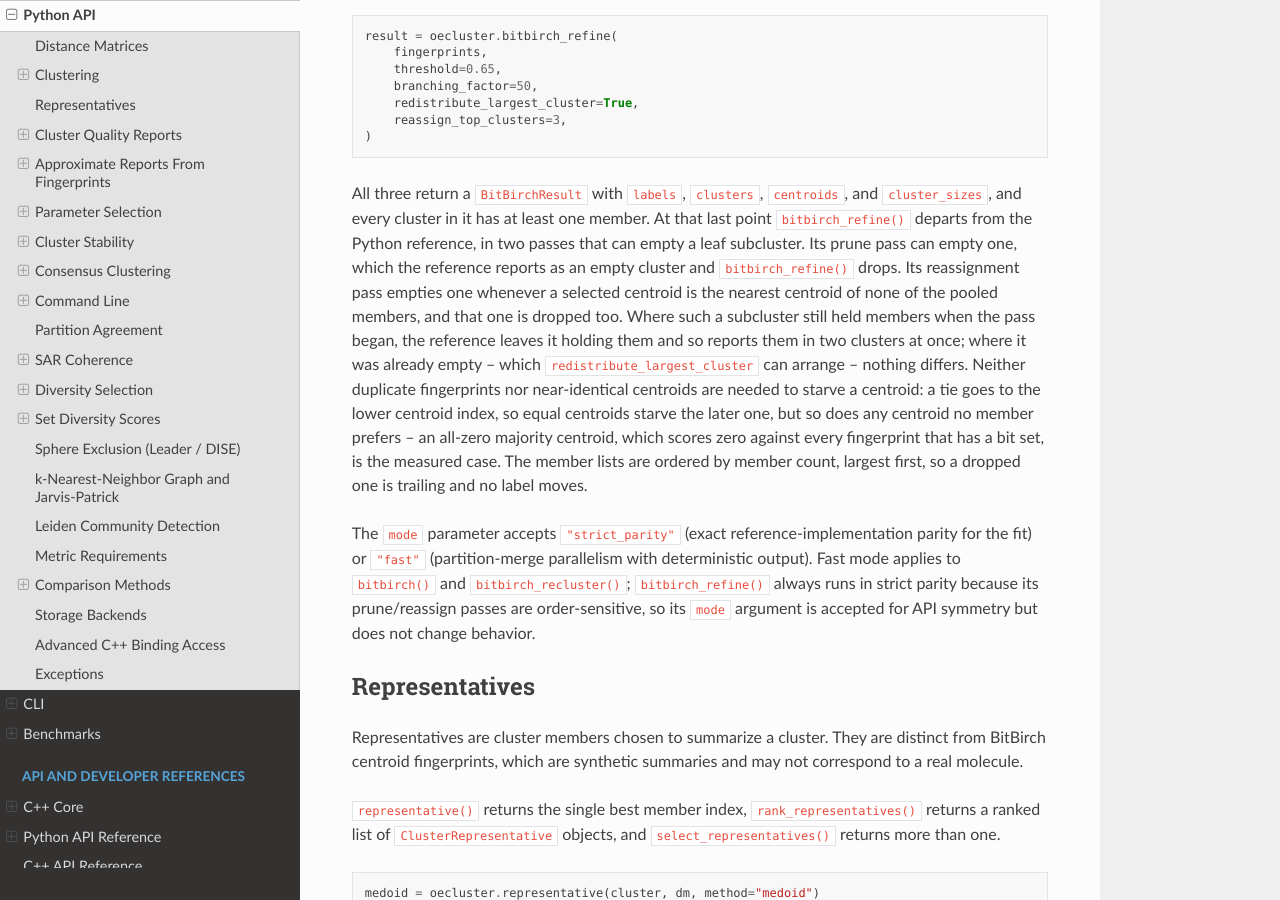
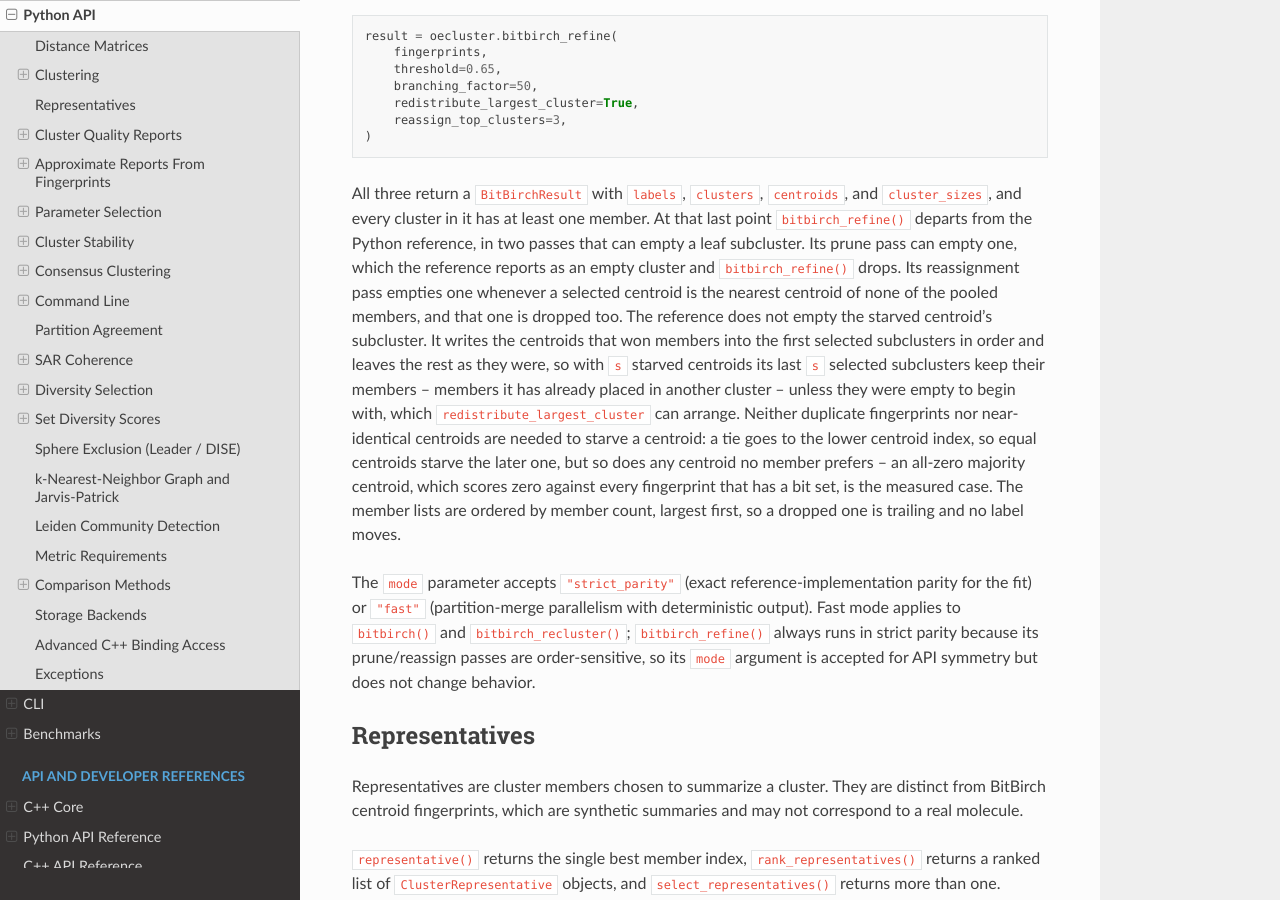
Before and after one commit to scott-arne/oecluster, a Sphinx documentation site: the page built from docs/python-api.md, in a window 1280 px wide and 900 px high, scrolled down 15519 px. Built offline with Sphinx 7.4.7 and the Read the Docs theme 3.1.0, drawn with Linux system fonts in a browser that asks for light colours; pages that are not in the unit, such as notebooks, are missing from menus; the version number is read from the project's files by our own code; some of the changed text lies outside the part shown.

Commit message:
docs: the stale slot was the trailing one, not the starved centroid's
The old writer filled the selected slots in order, one per centroid that
won members, so with s starved centroids it was always the last s slots
that went unwritten, whichever centroids had starved. Several passages
described the starved centroid's own subcluster as the one left holding
members. The distinct-fingerprint fixture refutes that directly: its
starved centroid belongs to the largest selected subcluster, which the
old writer overwrote, while the smallest kept (4, 12).

Because selected subclusters are ordered by member count, any already
empty sort last, so a sample was duplicated exactly when more centroids
starved than there were already-empty selected subclusters. The
changelog, the API guide, the C++ header, the Python docstring, the
source comment and two test comments now say that. A second guide
passage also claimed the stale subcluster is now dropped; it is the
starved centroid's subcluster that is emptied and dropped.

The changelog no longer says nothing moves where the defect did not
fire. That generalised from 442 measured sweep points, and the new
writer can place later buckets in different leaf subclusters than the
old one did; the measured result is what remains.

```diff
--- a/docs/python-api.md
+++ b/docs/python-api.md
@@ -784,17 +784,18 @@ point `bitbirch_refine()` departs from the Python reference, in two passes that
 can empty a leaf subcluster. Its prune pass can empty one, which the reference
 reports as an empty cluster and `bitbirch_refine()` drops. Its reassignment
 pass empties one whenever a selected centroid is the nearest centroid of none
-of the pooled members, and that one is dropped too. Where such a subcluster
-still held members when the pass began, the reference leaves it holding them
-and so reports them in two clusters at once; where it was already empty --
-which `redistribute_largest_cluster` can arrange -- nothing differs. Neither
-duplicate fingerprints nor near-identical centroids are needed to starve a
-centroid: a tie goes to the lower centroid index, so equal centroids starve
-the later one, but so does any centroid no member prefers -- an all-zero
-majority centroid, which scores zero against every fingerprint that has a bit
-set, is the measured case. The member
-lists are ordered by member count, largest first, so a dropped one is trailing
-and no label moves.
+of the pooled members, and that one is dropped too. The reference does not
+empty the starved centroid's subcluster. It writes the centroids that won
+members into the first selected subclusters in order and leaves the rest as
+they were, so with `s` starved centroids its last `s` selected subclusters
+keep their members -- members it has already placed in another cluster --
+unless they were empty to begin with, which `redistribute_largest_cluster`
+can arrange. Neither duplicate fingerprints nor near-identical centroids are
+needed to starve a centroid: a tie goes to the lower centroid index, so equal
+centroids starve the later one, but so does any centroid no member prefers --
+an all-zero majority centroid, which scores zero against every fingerprint
+that has a bit set, is the measured case. The member lists are ordered by
+member count, largest first, so a dropped one is trailing and no label moves.
 
 The `mode` parameter accepts `"strict_parity"` (exact
 reference-implementation parity for the fit) or `"fast"` (partition-merge
@@ -990,8 +991,10 @@ reuses `cluster_report()`'s native partition checks. `bitbirch_refine()` used
 to hit that refusal by returning the leaf subcluster its prune pass emptied as
 an empty member list; it now drops that subcluster. It also used to hit the
 neighbouring `sample N appears in clusters A and B` refusal, from the
-reassignment pass leaving a starved subcluster holding members it had already
-placed elsewhere; that subcluster is now dropped as well.
+reassignment pass leaving a trailing selected subcluster holding members it
+had already placed elsewhere whenever a centroid won no members; each centroid
+now writes back to its own subcluster, and a starved centroid's subcluster is
+emptied and dropped.
 
 ### Internal validity indices
 
```
Also changed, not shown: CHANGELOG.md (+17 -16 lines), 4 other files.
